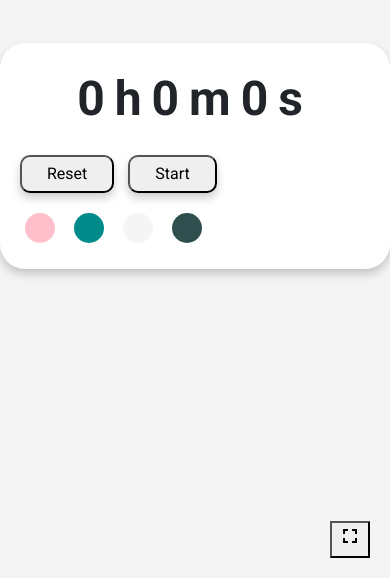
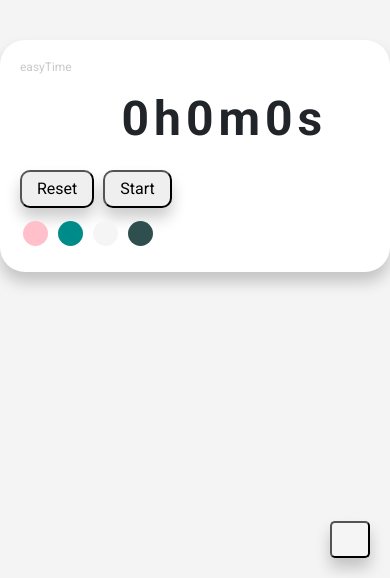
Before and after one commit to clasei/space-time, a plain HTML site: page index.html in a window 390 px wide. Shown: the part 266-844 px from the top of the page. Drawn offline with nearby package versions, Linux system fonts and the light colour scheme.

Commit message:
responsive design and media queries added; ready to push

```diff
--- a/index.html
+++ b/index.html
@@ -17,10 +17,11 @@
 </head>
 <body>
     <div class="container">
+        <div class="h1">easyTime</div>
         <div class="time-display">
-            <div id="hour">0h</div>
-            <div id="minute">0m</div>
-            <div id="second">0s</div>
+            <span id="hours">0h</span>
+            <span id="minutes">0m</span>
+            <span id="seconds">0s</span>
         </div>
         <div class="controls">
             <button onclick="clearTimer()" id="reset-btn"> Reset </button>
--- a/script.js
+++ b/script.js
@@ -27,9 +27,9 @@ function startTimer() {
                 minutes = 0;
             }
         }
-        document.getElementById("second").innerText = `${seconds}s`;
-        document.getElementById("minute").innerText = `${minutes}m`;
-        document.getElementById("hour").innerText = `${hours}h`;
+        document.getElementById("seconds").innerText = `${seconds}s`;
+        document.getElementById("minutes").innerText = `${minutes}m`;
+        document.getElementById("hours").innerText = `${hours}h`;
     }, 1000);
 }
 
--- a/styles.css
+++ b/styles.css
@@ -7,32 +7,42 @@ body {
     align-items: center;
 }
 
+
+.h1 {
+    font-size: 0.75em;
+    color: rgba(77, 77, 77, 0.3)
+}
+
 .container {
     background-color: #fff;
     padding: 20px;
     border-radius: 25px;
-    box-shadow: 0px 5px 10px rgba(0,0,0,0.2);
+    box-shadow: 0px 10px 15px rgba(0,0,0,0.2);
 }
 
 .time-display {
     display: flex;
     flex-direction: row;
-    justify-content: center;
+    justify-content: space-between;
     align-items: center;
     margin-bottom: 20px;
     font-family: 'Roboto', sans-serif;
-    font-size: 3em;
+    font-size: 4.5em;
     font-weight: 700;
     letter-spacing: 10px;
+    justify-content: space-between;
+    max-width: 42%;
+    min-width: 25%;
+    margin: 0 auto;
 }
 
 .controls button {
     border-radius: 10px;
     transition: background-color 0.3s;
     padding: 5px 25px;
-    margin-bottom: 15px;
+    margin: 15px 0;
     margin-inline-end: 10px;
-    box-shadow: 0px 5px 10px rgba(0,0,0,0.2);
+    box-shadow: 0px 10px 15px rgba(0,0,0,0.2);
 }
 
 .controls button:hover {
@@ -58,4 +68,28 @@ body {
     position: fixed;
     bottom: 20px;
     right: 20px;
+    border-radius: 5px;
+    background-color: rgba(245, 245, 245, 0.7);
+    color: whitesmoke;
+    box-shadow: 0px 10px 15px rgba(0,0,0,0.2);
 }
+
+
+@media only screen and (max-width: 768px) {
+    .time-display {
+        font-size: 3em;
+        letter-spacing: 5px;
+    }
+
+    .controls button {
+        padding: 5px 15px;
+        margin-bottom: 10px;
+        margin-inline-end: 5px;
+    }
+
+    .color-button {
+        width: 25px;
+        height: 25px;
+        margin: 3px;
+    }
+}
```
